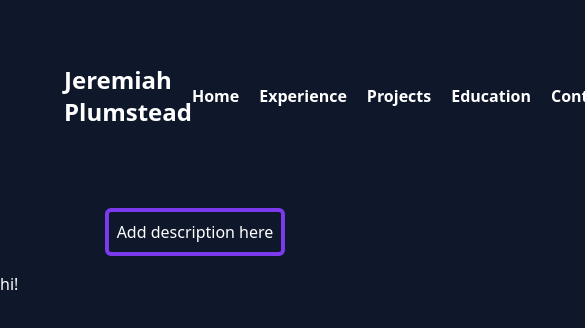
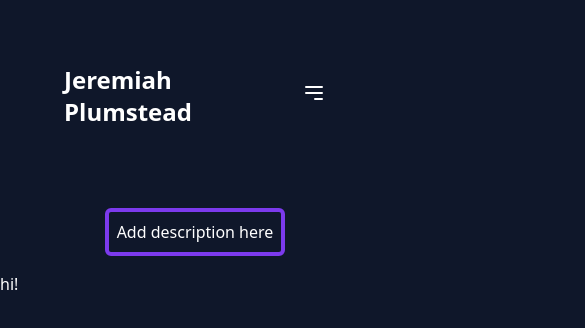
Before and after one commit to jdplumst/portfolio, an Astro site: page / in a window 390 px wide. Shown: the top 328 px of the page, 585 px wide, since content can reach past the window. Built offline with nearby package versions, Linux system fonts and the light colour scheme; Astro itself is replaced by a stand-in of ours.

Commit message:
Make navbar responsive

```diff
--- a/src/components/Header.tsx
+++ b/src/components/Header.tsx
@@ -1,74 +1,48 @@
+import { useState } from "react";
+import Navbar from "./Navbar";
+
 export default function Header() {
+  const [isOpen, setIsOpen] = useState(false);
+
+  const toggleNav = () => {
+    setIsOpen(!isOpen);
+  };
+
   return (
     <div className="p-16 sticky">
-      <header className="flex justify-between items-center">
-        <div>
-          <h1 className="text-2xl font-bold">Jeremiah Plumstead</h1>
+      <header className="flex flex-col gap-10">
+        <div className="flex justify-between items-center">
+          <div>
+            <h1 className="text-2xl font-bold">Jeremiah Plumstead</h1>
+          </div>
+          <div className="hidden md:block">
+            <Navbar isResponsive={false} />
+          </div>
+          <div className="md:hidden">
+            <button onClick={toggleNav}>
+              <svg
+                className="w-6 h-6"
+                fill="none"
+                stroke="currentColor"
+                viewBox="0 0 24 24"
+                xmlns="http://www.w3.org/2000/svg"
+              >
+                <path
+                  strokeLinecap="round"
+                  strokeLinejoin="round"
+                  strokeWidth="2"
+                  d="M4 6h16M4 12h16m-7 6h7"
+                ></path>
+              </svg>
+            </button>
+          </div>
         </div>
-        <nav>
-          <ul className="flex gap-5 font-semibold text-base">
-            <li>
-              <a href="#home"> Home </a>
-            </li>
-            <li>
-              <a href="#experience"> Experience </a>
-            </li>
-            <li>
-              <a href="#projects"> Projects </a>
-            </li>
-            <li>
-              <a href="#education"> Education </a>
-            </li>
-            <li>
-              <a href="#contact"> Contact </a>
-            </li>
-          </ul>
-        </nav>
+        {isOpen && (
+          <div className="flex justify-center">
+            <Navbar isResponsive={true} />
+          </div>
+        )}
       </header>
     </div>
   );
-
-  // <style>
-  // 	.container {
-  // 		padding: 16px 16px 16px 16px;
-  // 		position: sticky;
-  // 	}
-  //
-  // 	.header {
-  // 		display: flex;
-  // 		justify-content: space-between;
-  // 		align-items: center;
-  // 	}
-  //
-  // 	ul {
-  // 		display: flex;
-  // 		gap: 20px;
-  // 	}
-  //
-  // 	li {
-  // 		display: inline;
-  // 		font-weight: 600;
-  // 		font-size: 1.5rem;
-  // 	}
-  //
-  // 	a {
-  // 		text-decoration: none;
-  // 		color: inherit;
-  // 	}
-  //
-  // 	@media (max-width: 768px) {
-  // 		h1 {
-  // 			font-size: 1.5rem;
-  // 		}
-  //
-  // 		ul {
-  // 			display: flex;
-  // 			gap: 5px;
-  // 		}
-  //
-  // 		li {
-  // 			font-size: 0.75rem;
-  // 		}
-  // 	}
-  // </style>
 }
--- a/src/components/Home.astro
+++ b/src/components/Home.astro
@@ -1,4 +1,4 @@
-<div id="home" class="flex justify-center p-4">
+<div id="home" name="home" class="flex justify-center p-4">
     <div class="border-violet-600 rounded-md border-4 border-solid p-2">
         <!-- TODO: Add description here  -->
         Add description here
--- /dev/null
+++ b/src/components/Navbar.tsx
@@ -0,0 +1,25 @@
+export default function Navbar(props: { isResponsive: boolean }) {
+  return (
+    <nav>
+      <ul
+        className={`flex ${props.isResponsive && `flex-col`} ${!props.isResponsive && `gap-5`} font-semibold text-base`}
+      >
+        <li>
+          <a href="#home"> Home </a>
+        </li>
+        <li>
+          <a href="#experience"> Experience </a>
+        </li>
+        <li>
+          <a href="#projects"> Projects </a>
+        </li>
+        <li>
+          <a href="#education"> Education </a>
+        </li>
+        <li>
+          <a href="#contact"> Contact </a>
+        </li>
+      </ul>
+    </nav>
+  );
+}
--- a/src/pages/index.astro
+++ b/src/pages/index.astro
@@ -6,7 +6,7 @@ import Home from "../components/Home.astro";
 ---
 
 <Layout>
-	<Header />
+	<Header client:load />
 	<Home />
 	<Experience />
 </Layout>
```
